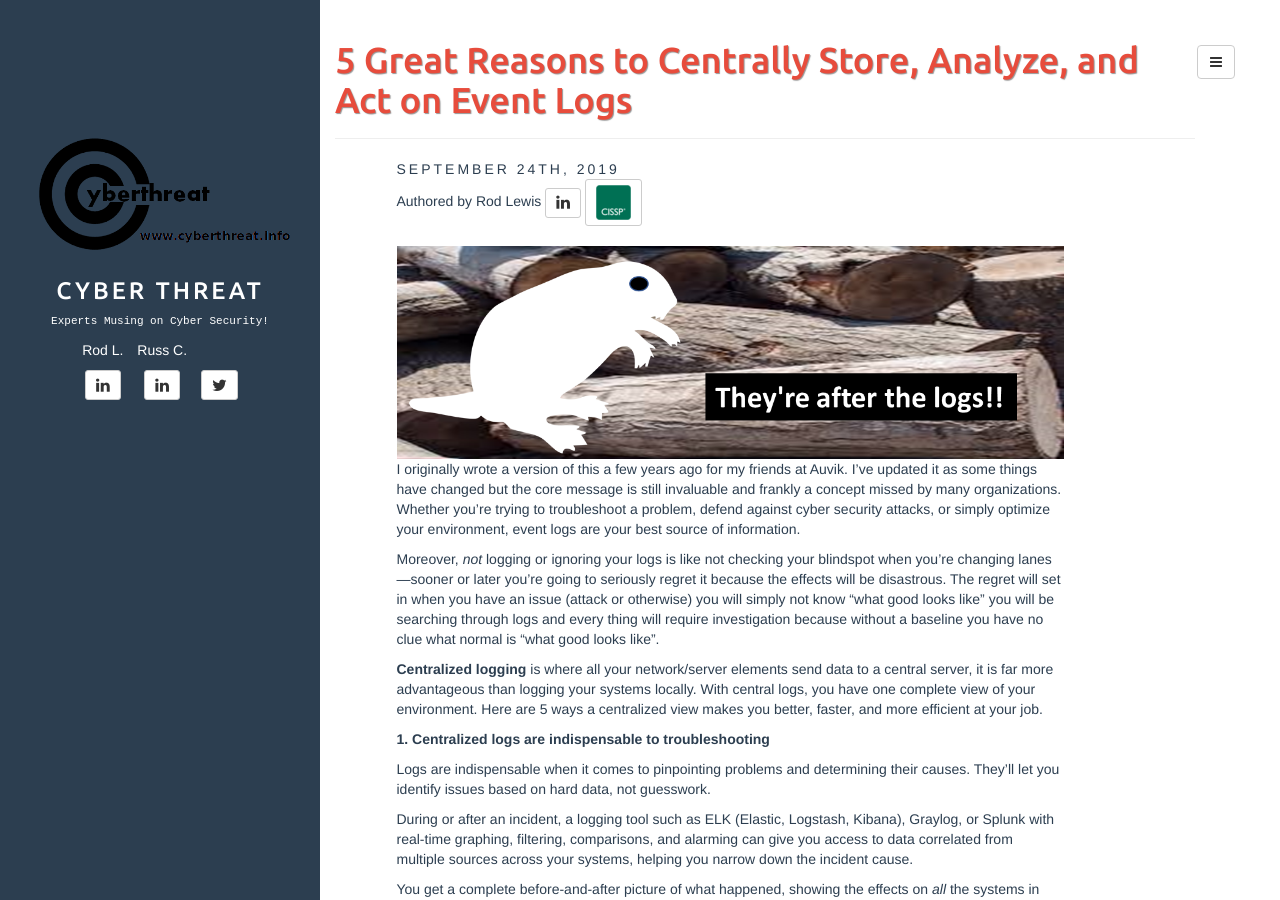
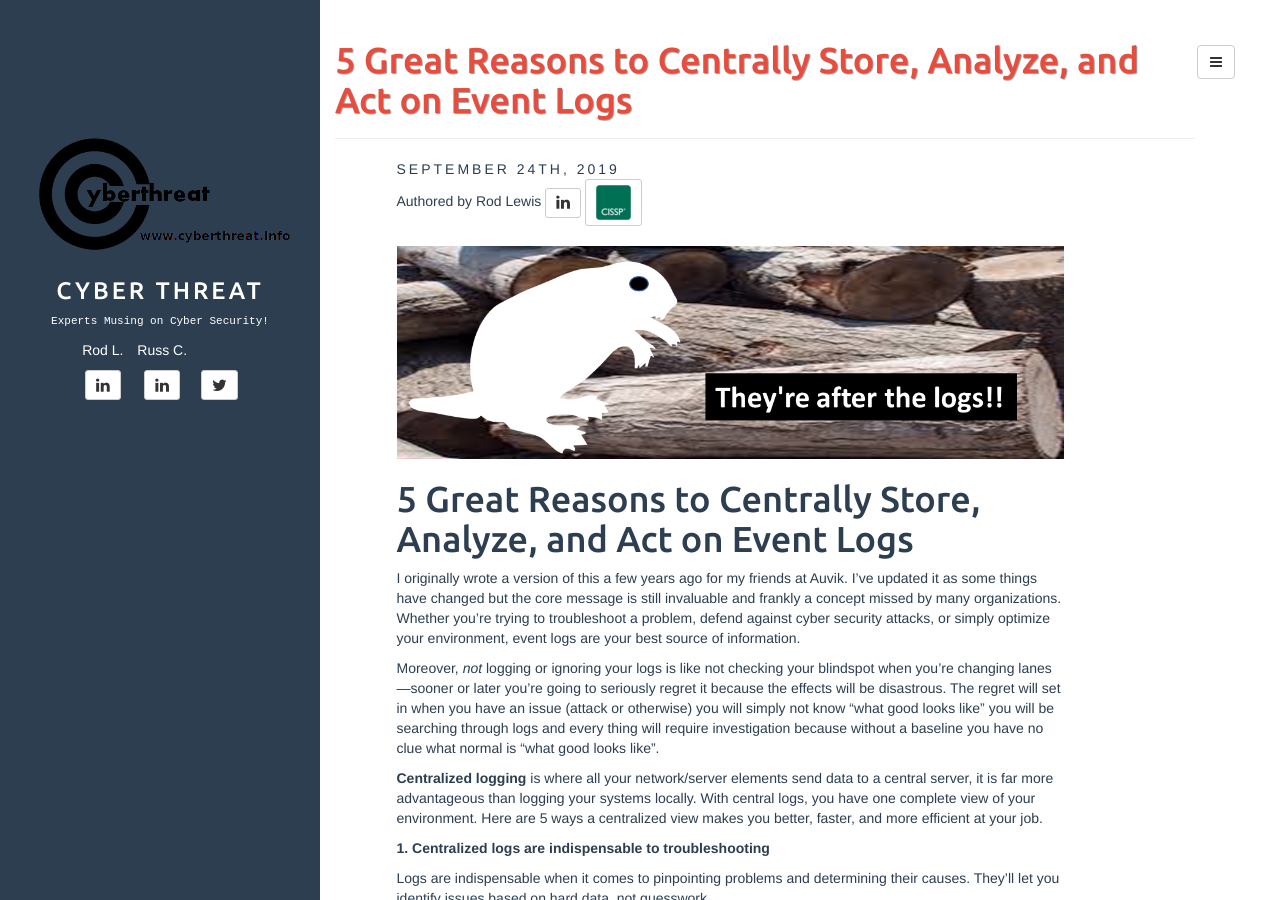
Before and after one commit to cyberthreatinfo/cyberthreatinfo.github.io, a Jekyll site: the page built from _posts/2019-09-24-centralized-logs.md, in a window 1280 px wide and 900 px high. Built offline with Jekyll 4.4.1, drawn with Linux system fonts in a browser that asks for light colours.

Commit message:
Update 2019-09-24-centralized-logs.md

```diff
--- a/_posts/2019-09-24-centralized-logs.md
+++ b/_posts/2019-09-24-centralized-logs.md
@@ -8,6 +8,7 @@ comments: false
 author: rlewis
 ---
 <img src="https://cyberthreatinfo.github.io/images/logs-beav.png" style='height: 100%; width: 100%; object-fit: contain'>
+# 5 Great Reasons to Centrally Store, Analyze, and Act on Event Logs
 I originally wrote a version of this a few years ago for my friends at
 Auvik. I’ve updated it as some things have changed but the core message is
 still invaluable and frankly a concept missed by many organizations.
```
